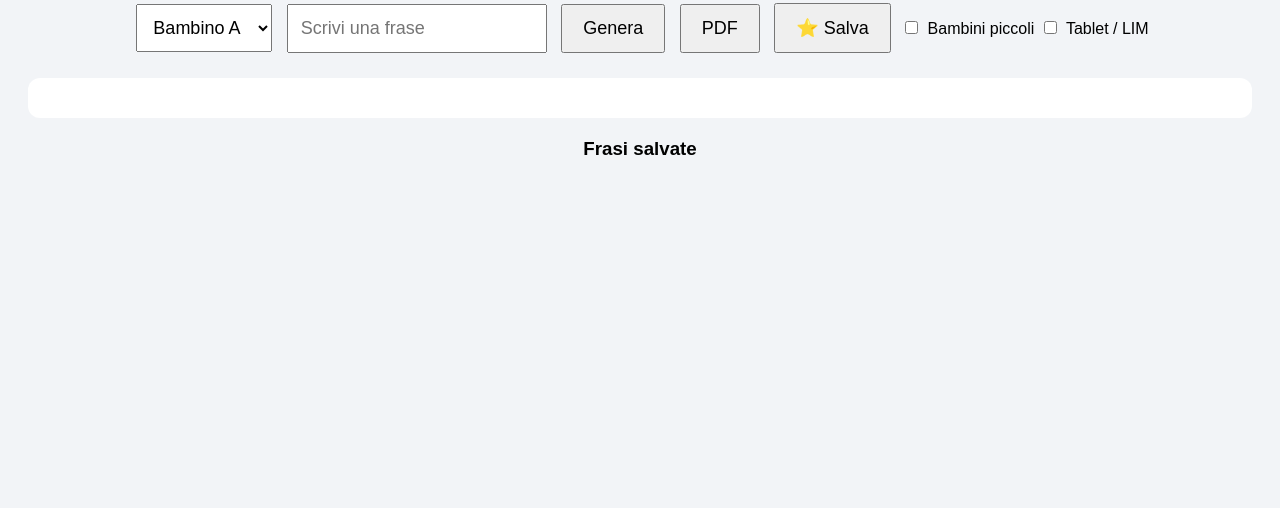
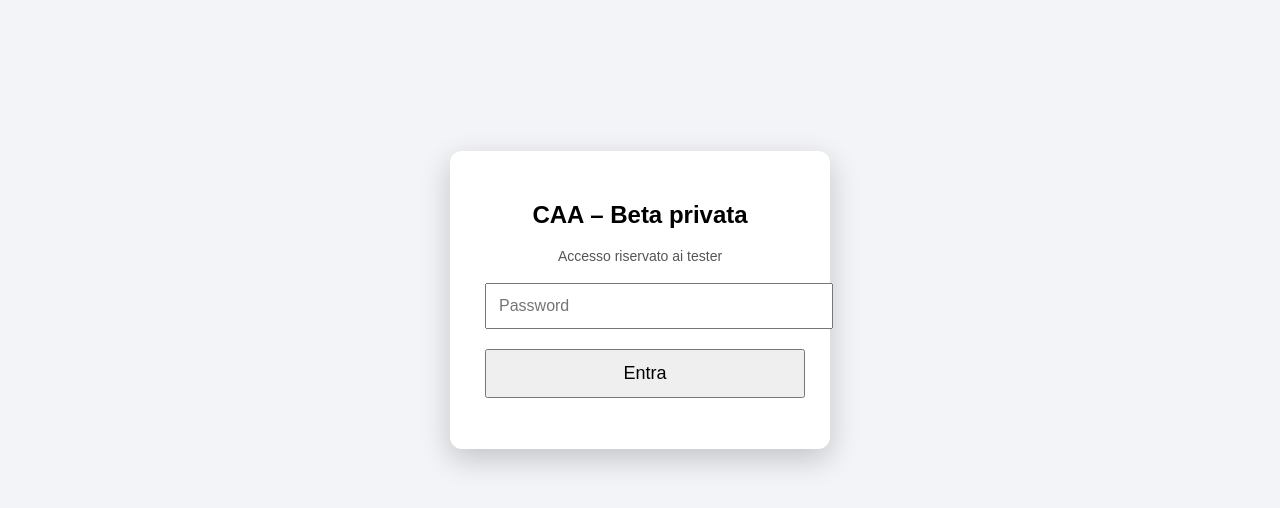
Before and after one commit to mauriziopizzasegola-dev/caa-arasaac, a plain HTML site: page index.html in a window 1280 px wide. Shown: the part 100-608 px from the top of the page. Drawn offline with nearby package versions, Linux system fonts and the light colour scheme.

Commit message:
Update index.html

```diff
--- a/index.html
+++ b/index.html
@@ -115,6 +115,61 @@ button {
 </head>
 
 <body>
+<!-- ================= BLOCCO ACCESSO BETA ================= -->
+<div id="beta-lock" style="
+  position:fixed;
+  inset:0;
+  background:#f2f4f7;
+  display:flex;
+  align-items:center;
+  justify-content:center;
+  z-index:99999;
+">
+  <div style="
+    background:white;
+    padding:30px;
+    border-radius:12px;
+    text-align:center;
+    max-width:320px;
+    width:100%;
+    box-shadow:0 10px 30px rgba(0,0,0,0.2);
+  ">
+    <h2>CAA – Beta privata</h2>
+    <p style="font-size:14px;color:#555;">
+      Accesso riservato ai tester
+    </p>
+
+    <input
+      type="password"
+      id="beta-password"
+      placeholder="Password"
+      style="width:100%;padding:12px;font-size:16px;"
+    >
+
+    <button
+      onclick="unlockBeta()"
+      style="margin-top:15px;width:100%;padding:12px;font-size:18px;"
+    >
+      Entra
+    </button>
+
+    <p id="beta-error" style="color:red;margin-top:10px;"></p>
+  </div>
+</div>
+
+<script>
+function unlockBeta() {
+  const PASSWORD = "betaCAA2026"; // ← CAMBIA QUI LA PASSWORD
+  const input = document.getElementById("beta-password").value;
+
+  if (input === PASSWORD) {
+    document.getElementById("beta-lock").style.display = "none";
+  } else {
+    document.getElementById("beta-error").textContent = "Password errata";
+  }
+}
+</script>
+<!-- ================= FINE BLOCCO ACCESSO ================= -->
 
 <h1>CAA – ARASAAC</h1>
 
```
